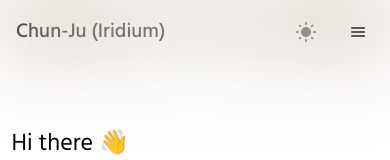
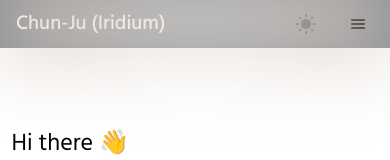
Before and after one commit to iridiumtao/iridiumtao.github.io, a Next.js app: page / in a window 390 px wide. Shown: the top 160 px of the page. Built offline with nearby package versions, Linux system fonts and the light colour scheme.

Commit message:
Mobile Header transparent

```diff
--- a/components/Header/index.js
+++ b/components/Header/index.js
@@ -60,9 +60,12 @@ const Header = ({ handleProjectScroll, handleWorkScroll, handleAboutScroll, isHo
       {({ open }) => (
         <>
           <div className={`
-          flex items-center justify-between px-4 py-3
-          ${theme === "light" && "bg-white"}
-          dark:text-white backdrop-blur-sm
+            flex items-center justify-between px-4 py-1
+            backdrop-blur-sm
+            ${theme === "light"
+                      ? "bg-white/50"  // transparent white background
+                      : "bg-gray-900/50 text-white"  // transparent dark background
+                    }
         `}>
             <h1
               onClick={() => router.push("/")}
```
